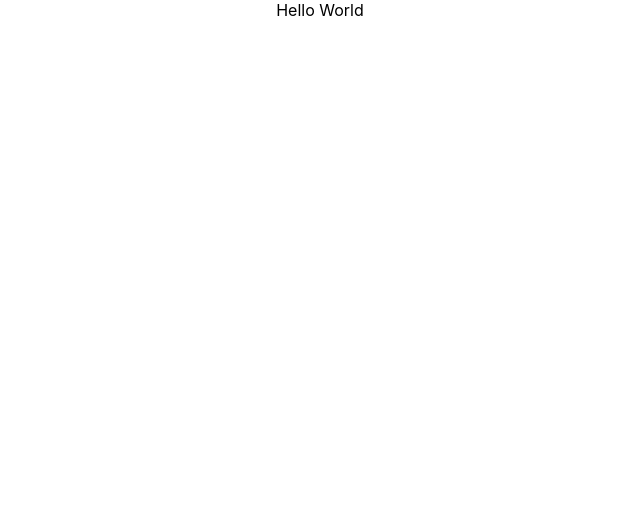
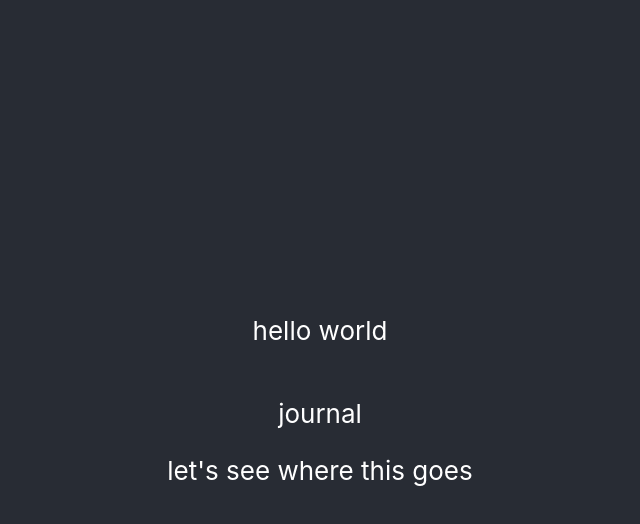
Before and after one commit to minaelee/helloworld, a React (Create React App) app: page / in a window 1280 px wide. Shown: the top 524 px of the page, without its empty margins (320-960 px from the left). Built offline with nearby package versions, Linux system fonts and the light colour scheme.

Commit message:
let's see where this goes

```diff
--- a/src/App.js
+++ b/src/App.js
@@ -6,7 +6,12 @@ class App extends Component {
   render() {
     return (
       <div className="App">
-        <Journal />
+        <header className="App-header">
+          <p>
+            hello world
+          </p>
+          <Journal />
+        </header>
       </div>
     );
   }
--- a/src/components/JournalComponent.js
+++ b/src/components/JournalComponent.js
@@ -4,7 +4,11 @@ class Journal extends Component {
 
     render() {
         return(
-            <div>Hello World</div>
+            <div>
+                <p>journal</p>
+                <p>let's see where this goes</p>
+            </div>
+
         )
     }
 }
```
